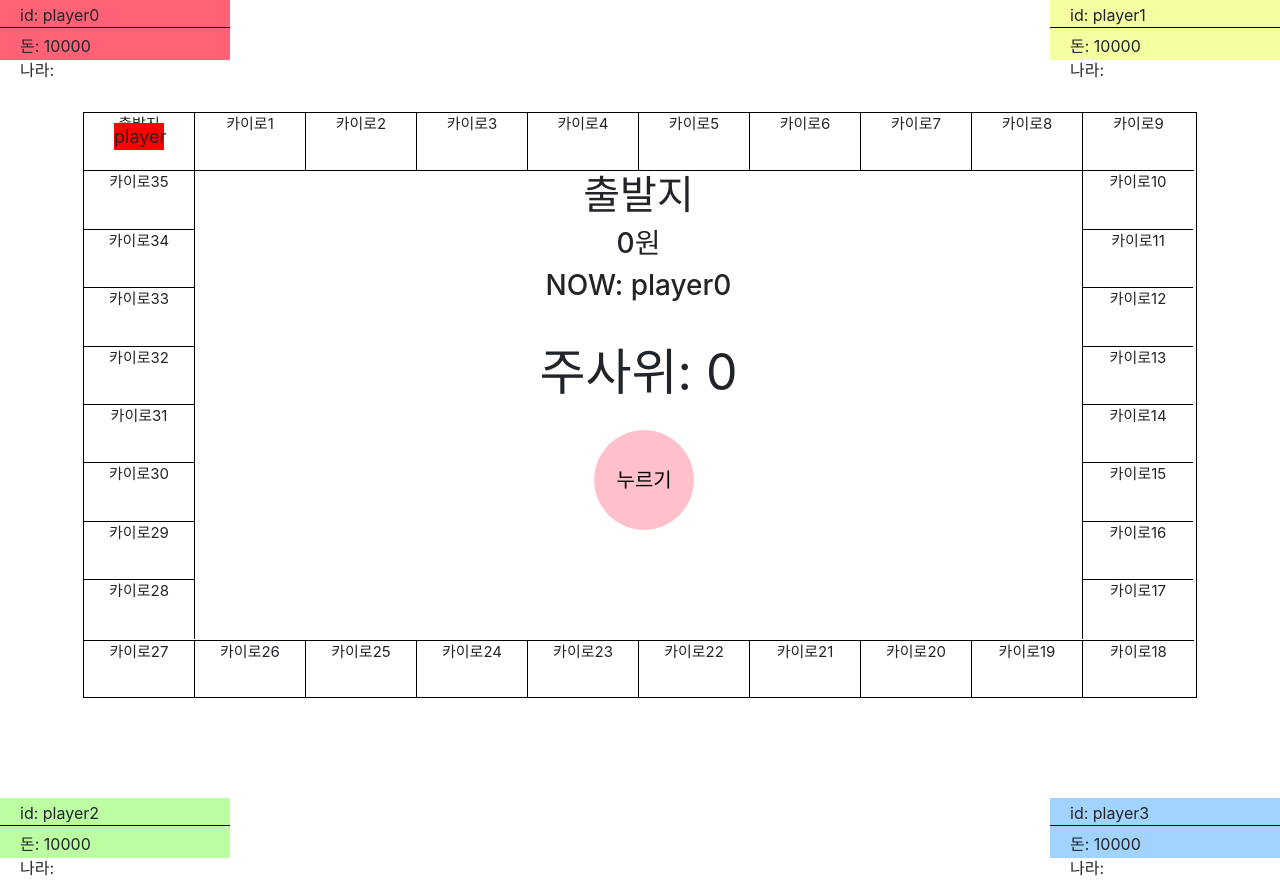
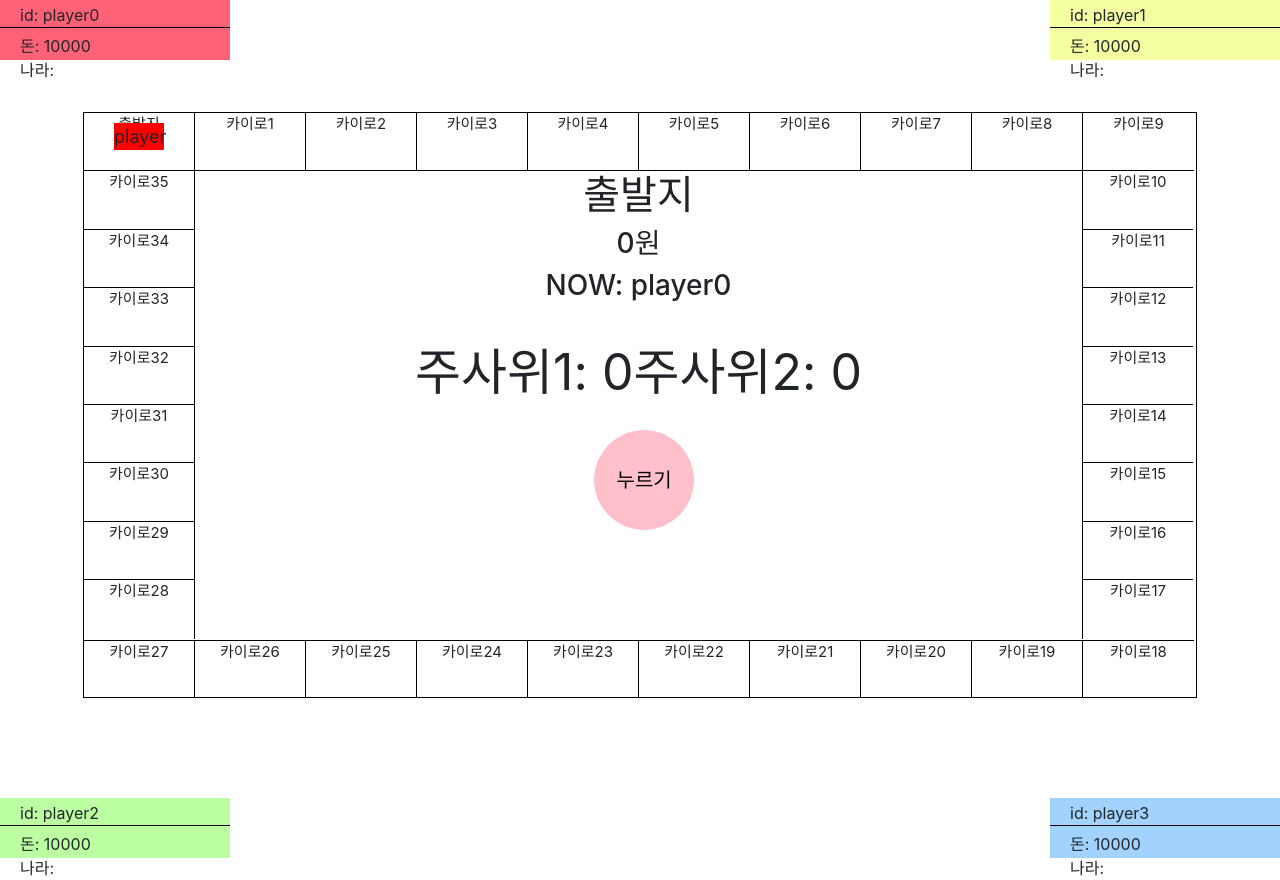
Before and after one commit to 2018os/bluemarble, a React (Create React App) app: page / in a window 1280 px wide. Built offline with nearby package versions, Linux system fonts and the light colour scheme.

Commit message:
Update dice.js

```diff
--- a/src/components/dice/dice.js
+++ b/src/components/dice/dice.js
@@ -1,13 +1,13 @@
 import React from "react";
 import PropTypes from "prop-types";
 import './dice.scss';
-// import Player from '../player/Player';
 
-const Dice = ({number, onRandom}) => {
+const Dice = ({number, senumber, onRandom}) => {
     return(
         <div className="random_button">
             <div className="random_dice_number">
-                주사위: {number}
+                주사위1: {number}
+                주사위2: {senumber}
             </div>
             <div>
                 <button onClick={onRandom} onContextMenu={(e)=> {
@@ -20,11 +20,13 @@ const Dice = ({number, onRandom}) => {
 
 Dice.propTypes = {
     number: PropTypes.number,
+    senumber: PropTypes.senumber,
     onRandom: PropTypes.func
 };
 
 Dice.defaultProps = {
     number: 0,
+    senumber: 0,
     onRandom: () => console.warn('onRandom not defined')
 };
 
```
